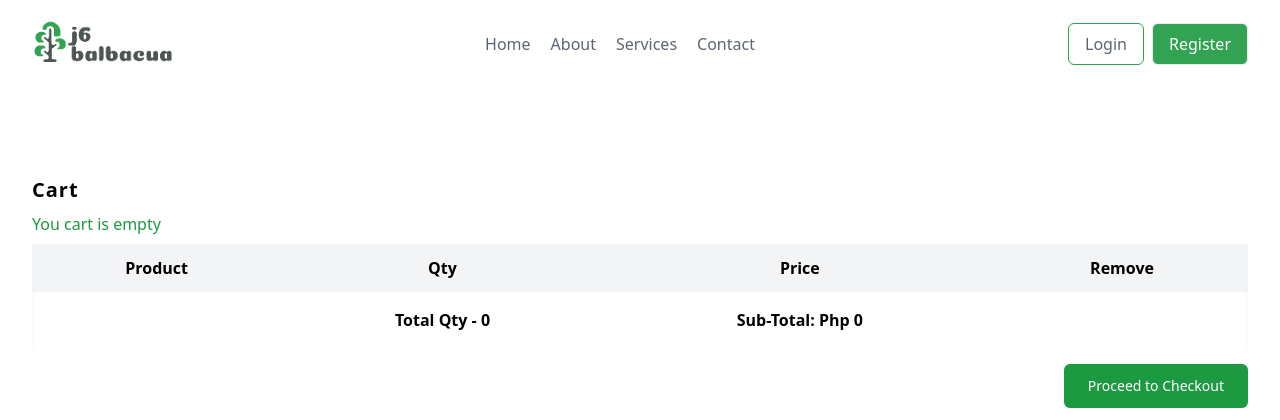
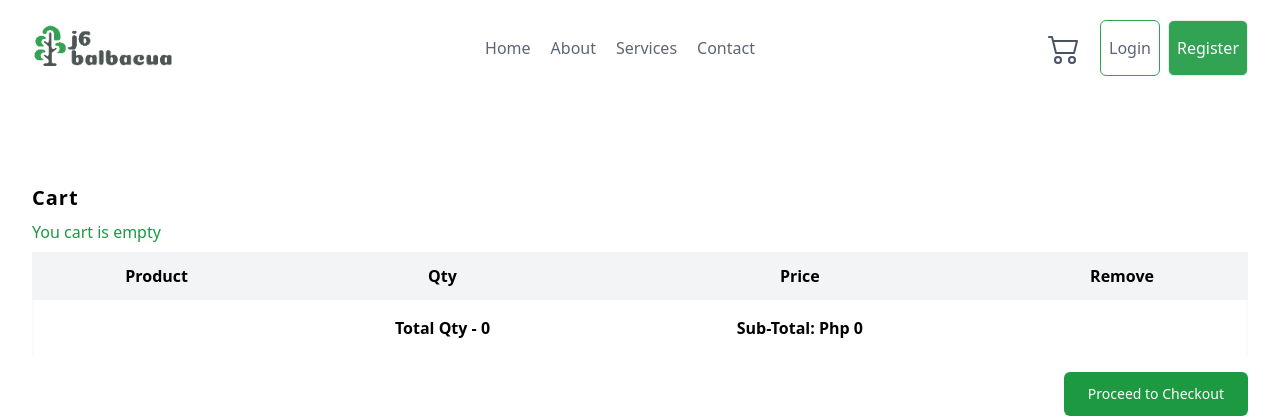
Before and after one commit to yohi441/J6-ordering_system, a Django app: page /cart/ in a window 1280 px wide. Shown: the top 420 px of the page. Run offline with Django 3.2, Linux system fonts and the light colour scheme; style sheets or scripts are compiled from the project's sources.

Commit message:
update header restore cart in header

```diff
--- a/templates/components/header.html
+++ b/templates/components/header.html
@@ -48,8 +48,16 @@
         </div>
         {% else %}
         <div class="z-20 flex gap-2">
-            <a href="{% url 'sign-in' %}" class="px-4 py-2 border-j6primary border transition-colors duration-200 text-gray-600 hover:text-gray-100 transform rounded-md bg-white hover:bg-j6primary focus:outline-none focus:bg-green-500">Login</a>
-            <a href="{% url 'sign-up'  %}" class="px-4 py-2 text-white transition-colors duration-200 transform rounded-md bg-j6primary hover:bg-gray-100 hover:text-gray-600 border hover:border-j6primary focus:outline-none focus:bg-green-500">Register</a>
+            <a id="cart-icon" href="{% url 'cart' %}" hx-boost="true" hx-indicator="#my-indicator" class="relative p-3 cursor-pointer hover:bg-blue-200">
+                <svg class="w-8 h-8" xmlns="http://www.w3.org/2000/svg" fill="currentColor" class="bi bi-cart2" viewBox="0 0 16 16">
+                    <path d="M0 2.5A.5.5 0 0 1 .5 2H2a.5.5 0 0 1 .485.379L2.89 4H14.5a.5.5 0 0 1 .485.621l-1.5 6A.5.5 0 0 1 13 11H4a.5.5 0 0 1-.485-.379L1.61 3H.5a.5.5 0 0 1-.5-.5zM3.14 5l1.25 5h8.22l1.25-5H3.14zM5 13a1 1 0 1 0 0 2 1 1 0 0 0 0-2zm-2 1a2 2 0 1 1 4 0 2 2 0 0 1-4 0zm9-1a1 1 0 1 0 0 2 1 1 0 0 0 0-2zm-2 1a2 2 0 1 1 4 0 2 2 0 0 1-4 0z"/>
+                </svg>
+                {% if cart %}
+                <p class="absolute flex items-center justify-center w-6 h-6 p-2 text-sm text-gray-100 bg-red-500 border-2 border-white rounded-full top-2 right-1">{{cart}}</p>
+                {% endif %}
+            </a>
+            <a href="{% url 'sign-in' %}" class="px-2 flex items-center border-j6primary border transition-colors duration-200 text-gray-600 hover:text-gray-100 transform rounded-md bg-white hover:bg-j6primary focus:outline-none focus:bg-green-500">Login</a>
+            <a href="{% url 'sign-up'  %}" class="px-2 flex items-center text-white transition-colors duration-200 transform rounded-md bg-j6primary hover:bg-gray-100 hover:text-gray-600 border hover:border-j6primary focus:outline-none focus:bg-green-500">Register</a>
         </div>
         {% endif %}
 
```
Also changed, not shown: db.sqlite3.
